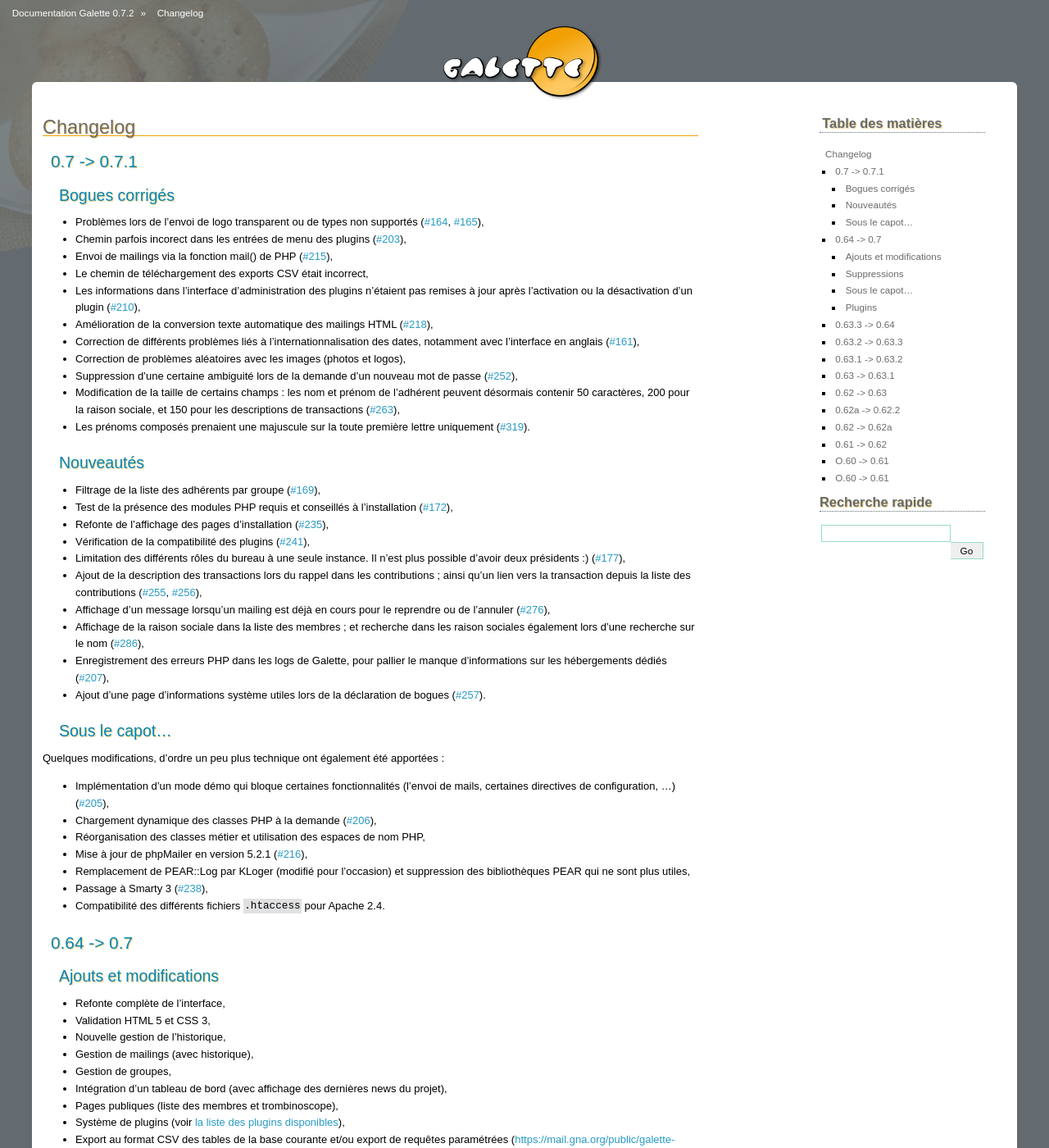
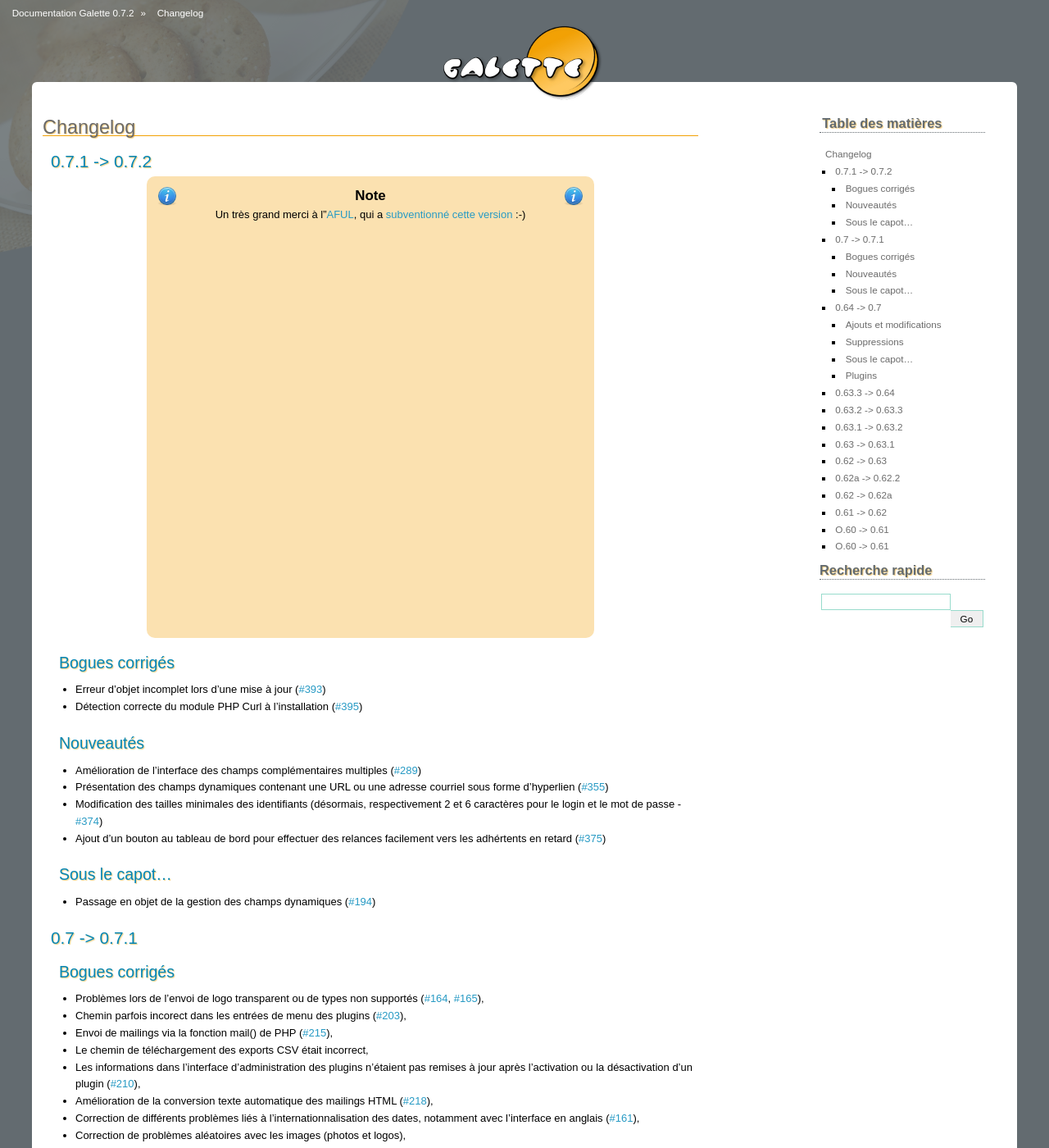
Before and after one commit to galette/galettedoc, a Sphinx documentation site: the page built from source/changelog.rst, in a window 1280 px wide and 1400 px high. Shown: the whole window at 82% size. Built offline with Sphinx 7.4.7, drawn with Linux system fonts in a browser that asks for light colours.

Commit message:
Mise à jour du changelog

```diff
--- a/source/changelog.rst
+++ b/source/changelog.rst
@@ -5,6 +5,39 @@
 =========
 Changelog
 =========
+
+**************
+0.7.1 -> 0.7.2
+**************
+
+.. note::
+
+   Un très grand merci à l'`AFUL <http://aful.org>`_, qui a `subventionné cette version <http://galette.tuxfamily.org/dc/index.php/post/2012/10/29/Galette-0.7.2-l-AFUL-subventionne-!>`_ :-)
+
+.. _bogues_072:
+
+Bogues corrigés
+===============
+
+* Erreur d'objet incomplet lors d'une mise à jour (`#393 <http://redmine.ulysses.fr/issues/393>`_)
+* Détection correcte du module PHP Curl à l'installation (`#395 <http://redmine.ulysses.fr/issues/395>`_)
+
+.. _ajouts_072:
+
+Nouveautés
+==========
+
+* Amélioration de l'interface des champs complémentaires multiples (`#289 <http://redmine.ulysses.fr/issues/289>`_)
+* Présentation des champs dynamiques contenant une URL ou une adresse courriel sous forme d'hyperlien (`#355 <http://redmine.ulysses.fr/issues/355>`_)
+* Modification des tailles minimales des identifiants (désormais, respectivement 2 et 6 caractères pour le login et le mot de passe - `#374 <http://redmine.ulysses.fr/issues/374>`_)
+* Ajout d'un bouton au tableau de bord pour effectuer des relances facilement vers les adhértents en retard (`#375 <http://redmine.ulysses.fr/issues/375>`_)
+
+.. _souscapot_071:
+
+Sous le capot...
+================
+
+* Passage en objet de la gestion des champs dynamiques (`#194 <http://redmine.ulysses.fr/issues/194>`_)
 
 ************
 0.7 -> 0.7.1
```
